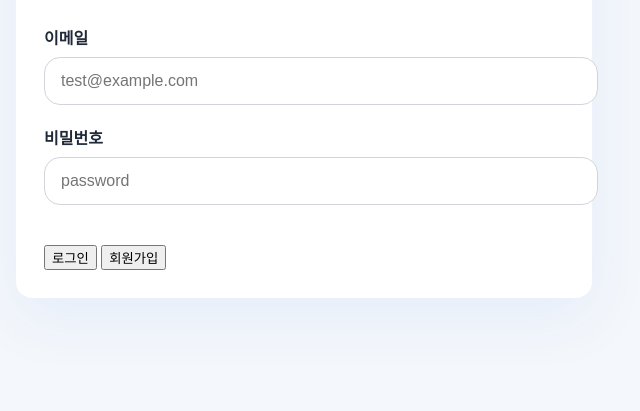
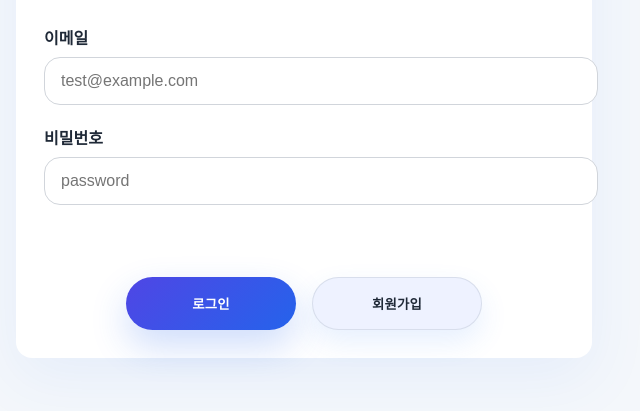
Before and after one commit to kosdba-lgtm/dong-login-demo, a website: page public/index.html in a window 1280 px wide. Shown: the part 155-566 px from the top of the page, without its empty margins (336-976 px from the left). Drawn offline with Linux system fonts and the light colour scheme.

Commit message:
Style: center bottom auth buttons with modern rounded design

```diff
--- a/public/style.css
+++ b/public/style.css
@@ -65,23 +65,41 @@ input {
   font-size: 1rem;
 }
 
-.bottom-tabs {
-  margin-top: 28px;
+.bottom-actions {
+  display: flex;
+  justify-content: center;
+  gap: 16px;
+  flex-wrap: wrap;
+  margin-top: 32px;
 }
 
-button[type="submit"] {
-  padding: 14px 16px;
+.action-button {
+  min-width: 170px;
+  padding: 16px 24px;
   border: none;
-  border-radius: 16px;
-  background: #2563eb;
-  color: white;
+  border-radius: 999px;
+  background: #eef2ff;
+  color: #1f2937;
   font-weight: 700;
+  letter-spacing: 0.02em;
   cursor: pointer;
-  margin-top: 10px;
+  transition: transform 0.2s ease, background 0.2s ease, box-shadow 0.2s ease;
+  box-shadow: 0 12px 28px rgba(59, 130, 246, 0.12);
 }
 
-button[type="submit"]:hover {
-  background: #1d4ed8;
+.action-button:hover {
+  transform: translateY(-1px);
+  background: #dde7ff;
+}
+
+.action-button.active {
+  background: linear-gradient(135deg, #4f46e5 0%, #2563eb 100%);
+  color: white;
+  box-shadow: 0 16px 36px rgba(37, 99, 235, 0.22);
+}
+
+.action-button:not(.active) {
+  border: 1px solid rgba(100, 116, 139, 0.16);
 }
 
 .message {
```
